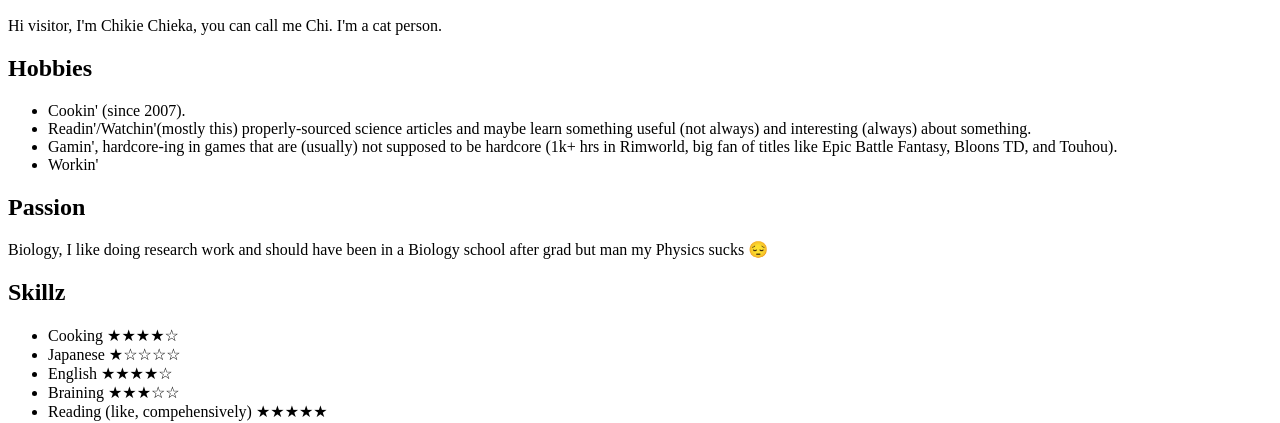
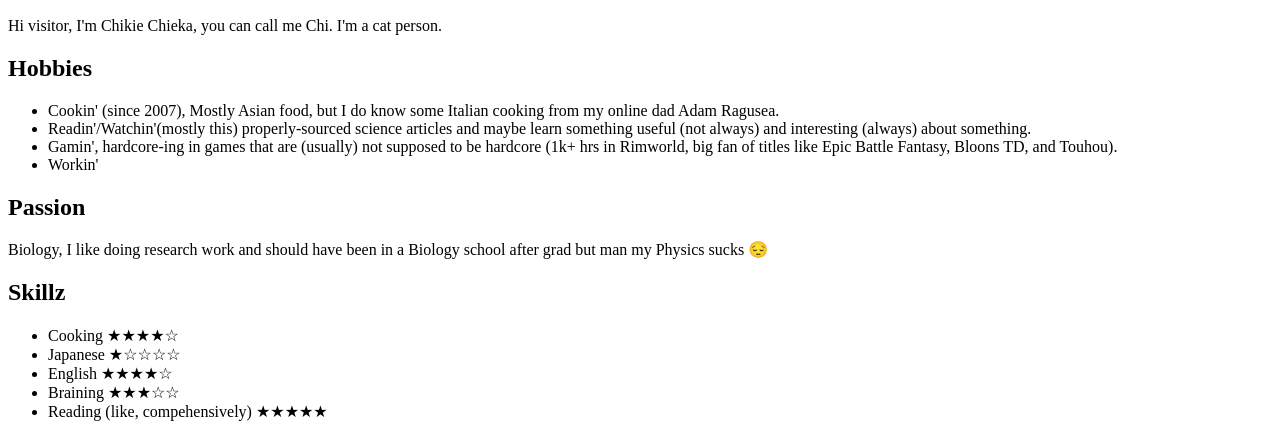
Before and after one commit to Chikie-Chieka/Chikie-Chieka.github.io, a plain HTML site: page index.html in a window 1280 px wide. Shown: the part 405-828 px from the top of the page. Drawn offline with Linux system fonts and the light colour scheme.

Commit message:
minor correction

```diff
--- a/index.html
+++ b/index.html
@@ -16,7 +16,7 @@
     <div>
         <h2>Hobbies</h2>
         <ul>
-            <li>Cookin' (since 2007).</li>
+            <li>Cookin' (since 2007), Mostly Asian food, but I do know some Italian cooking from my online dad Adam Ragusea.</li>
             <li>Readin'/Watchin'(mostly this) properly-sourced science articles and maybe learn something useful (not always) and interesting (always) about something.</li>
             <li>Gamin', hardcore-ing in games that are (usually) not supposed to be hardcore (1k+ hrs in Rimworld, big fan of titles like Epic Battle Fantasy, Bloons TD, and Touhou). </li>
             <li>Workin'</li>
```
